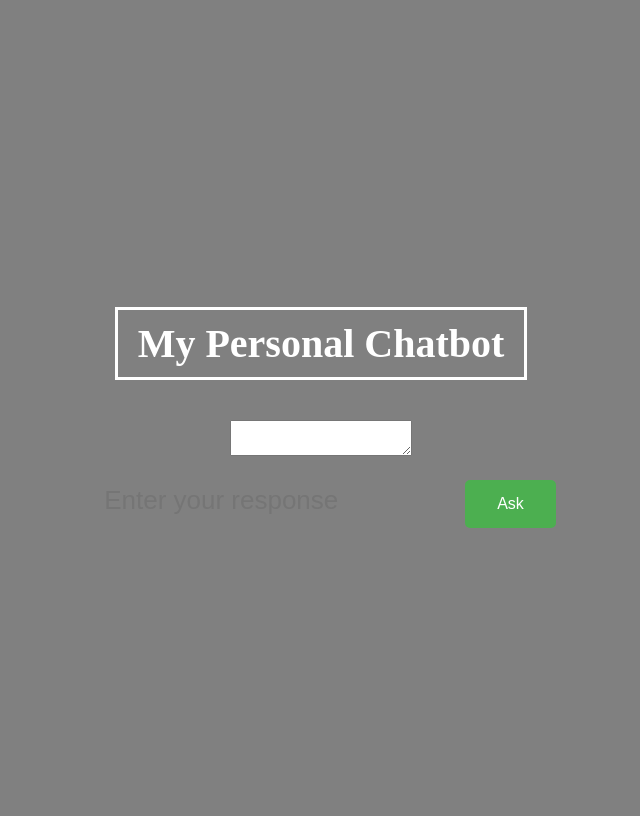
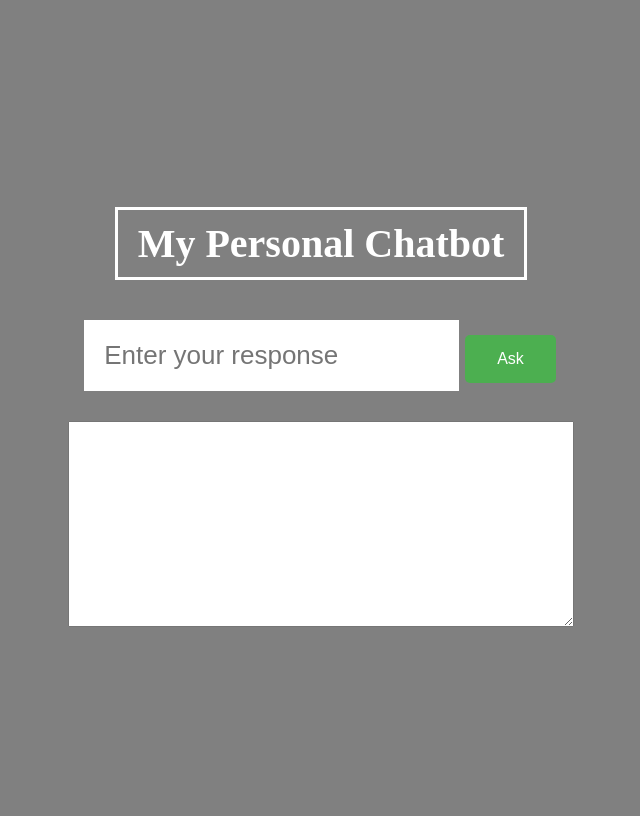
Before and after one commit to brandenHusted/PersonalWebsite, a PHP site: page /chat.html in a window 1280 px wide. Shown: the whole page, without its empty margins (319-959 px from the left). Run offline with PHP 8.4, Linux system fonts and the light colour scheme.

Commit message:
designing ai page

```diff
--- a/chat.html
+++ b/chat.html
@@ -31,9 +31,7 @@
       justify-content: center;
       flex-flow: column;
       align-items: center;
-      /* width: 30vw; */
       height: 100vh;
-      /* background-color: yellow; */
       margin: auto;
       border-radius: 30px;
     }
@@ -44,10 +42,11 @@
     }
 
     #ans {
-      color: #fff;
+      color: black;
       padding: 20px;
       font-size: 26px;
       background: transparent;
+      background-color: #fff;
       border: 0;
     }
 
@@ -69,6 +68,16 @@
       cursor: pointer;
       border-radius: 5px;
     }
+
+    textarea {
+      width: 500px;
+      height: 200px;
+    }
+
+    .input {
+      margin-bottom: 30px; /* Adds space below the input box */
+    }
+
   </style>
 </head>
 <body>
@@ -77,12 +86,12 @@
     <div>
       <h1>My Personal Chatbot</h1>
     </div>
-    <div id="result">
-        <textarea></textarea>
-    </div>
     <div class="input">
       <input type="text" id="ans" placeholder="Enter your response" required />
       <button class="btn" id="submitButton">Ask</button>
+    </div>
+    <div id="result">
+        <textarea></textarea>
     </div>
   </div>
 
--- a/index.html
+++ b/index.html
@@ -30,6 +30,7 @@
             <li><a href="#getInTouch">Contact</a></li>
             <li><a href="#resume">Courses</a></li>
             <li><a href="connect.html">About</a></li>
+            <li><a href="chat.html">AI</a></li>
         </ul>
     </header>
 
@@ -183,7 +184,6 @@
 
 
         </div>
-        <a href="chat.html">Use AI</a>
 
     </div>
     <div id="getInTouch">
```
Also changed, not shown: styles/hero.css (+7 -15 lines).
